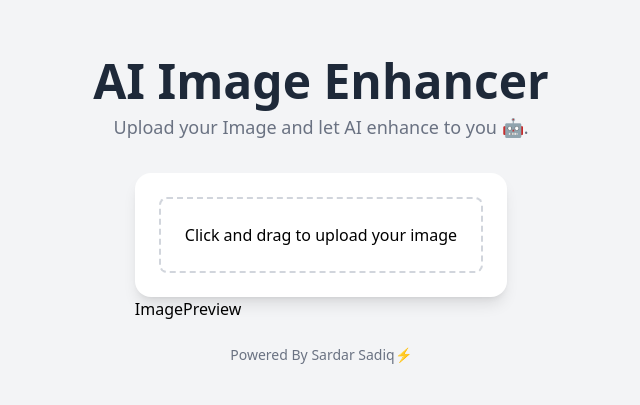
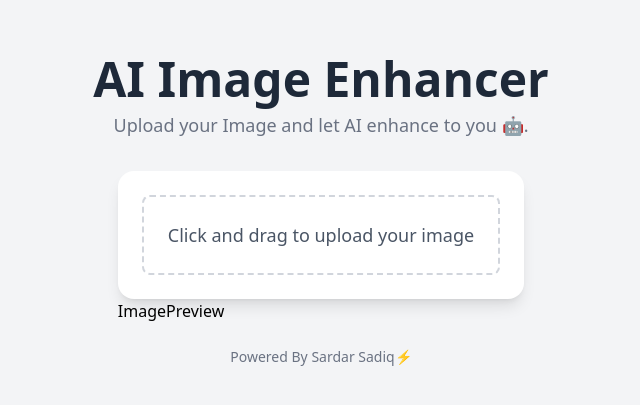
Before and after one commit to Sardar-Sadiq/Image-Enhancer, a React (Vite) app in the folder image-enhancer/: page / in a window 1280 px wide. Shown: the part 189-594 px from the top of the page, without its empty margins (319-959 px from the left). Built offline with nearby package versions, Linux system fonts and the light colour scheme.

Commit message:
updated teh code of imageUpload

```diff
--- a/image-enhancer/src/components/ImageUpload.jsx
+++ b/image-enhancer/src/components/ImageUpload.jsx
@@ -6,7 +6,7 @@ const ImageUpload = () => {
       <label htmlFor="fileInput" className='block w-full cursor-pointer border-2 border-dashed border-gray-300 rounded-lg p-6 text-center hover:border-blue-500 transition-all'>
 
         <input type="file" id='fileInput' className='hidden' />
-        <p>Click and drag to upload your image</p>
+        <span className='text-lg font-medium text-gray-600'>Click and drag to upload your image</span>
 
 
       </label>
```
